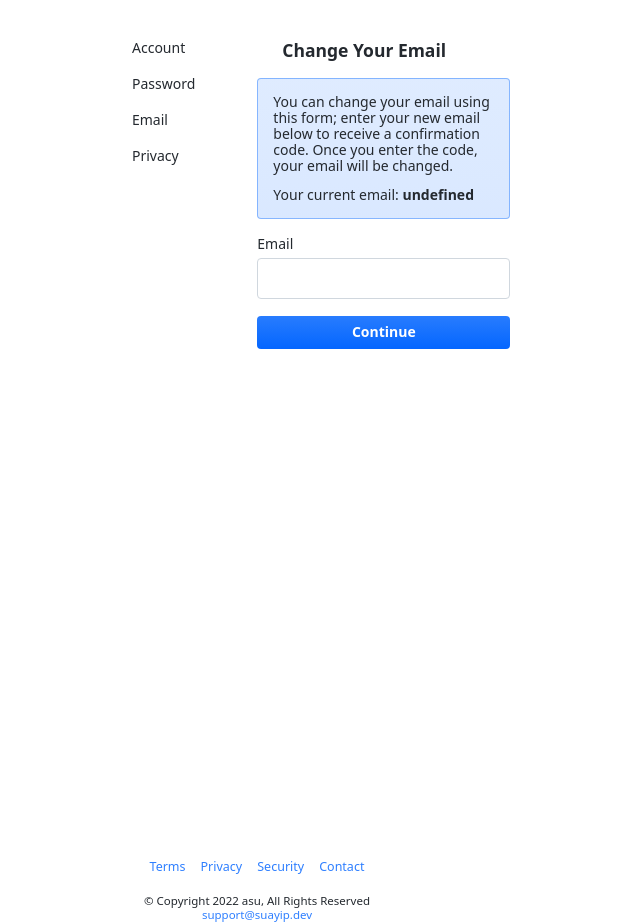
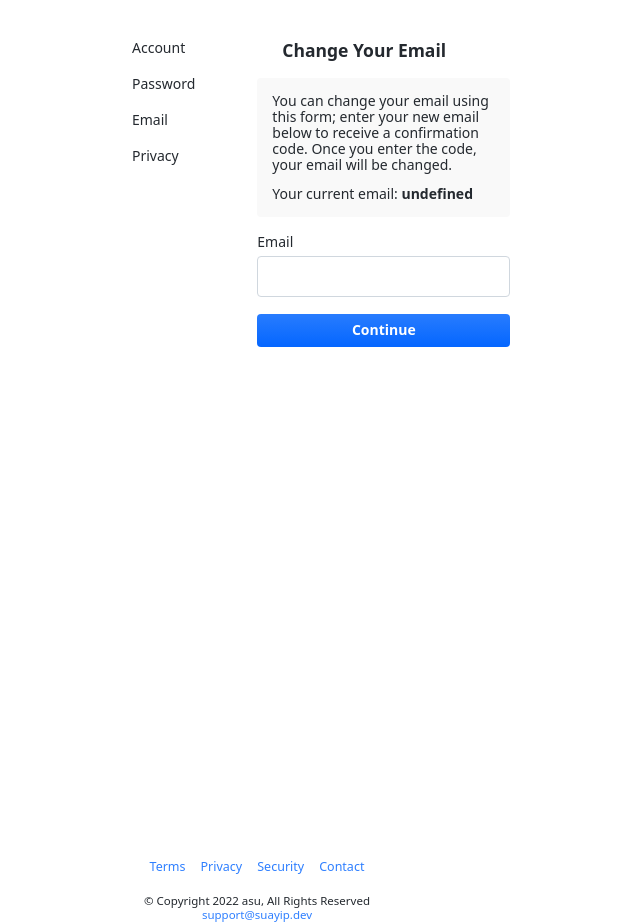
Before and after one commit to realsuayip/maralman, a SvelteKit app: page /settings/email in a window 1280 px wide. Shown: the whole page, without its empty margins (383-1023 px from the left). Built offline with nearby package versions, Linux system fonts and the light colour scheme; no server answers; some icons are missing.

Commit message:
Add muted banner

```diff
--- a/src/routes/(protected)/settings/email/+page.svelte
+++ b/src/routes/(protected)/settings/email/+page.svelte
@@ -36,7 +36,7 @@
   <Alert messages={$page.form?.errors?.messages} />
 
   {#if step === "send"}
-    <div class="banner flex-col gap-125">
+    <div class="banner muted flex-col gap-125">
       <p>
         You can change your email using this form; enter your new email below to
         receive a confirmation code. Once you enter the code, your email will be
@@ -60,7 +60,7 @@
       <ErrorText of="email" {errors} />
     </div>
   {:else if step === "confirm"}
-    <div class="banner flex-col gap-125">
+    <div class="banner muted flex-col gap-125">
       Please enter the six-digit confirmation code we just sent to your new
       email. Once you enter the code, your email will be changed to:
       <strong>{$fields.email}</strong>
--- a/src/routes/styles.css
+++ b/src/routes/styles.css
@@ -366,6 +366,11 @@ a {
   border: 1px solid rgba(4, 102, 255, 0.4);
 }
 
+.banner.muted {
+  background: var(--background-accent);
+  border: none;
+}
+
 .banner.warning {
   background: rgba(187, 128, 9, 0.15);
   border-color: rgba(187, 128, 9, 0.4);
```
